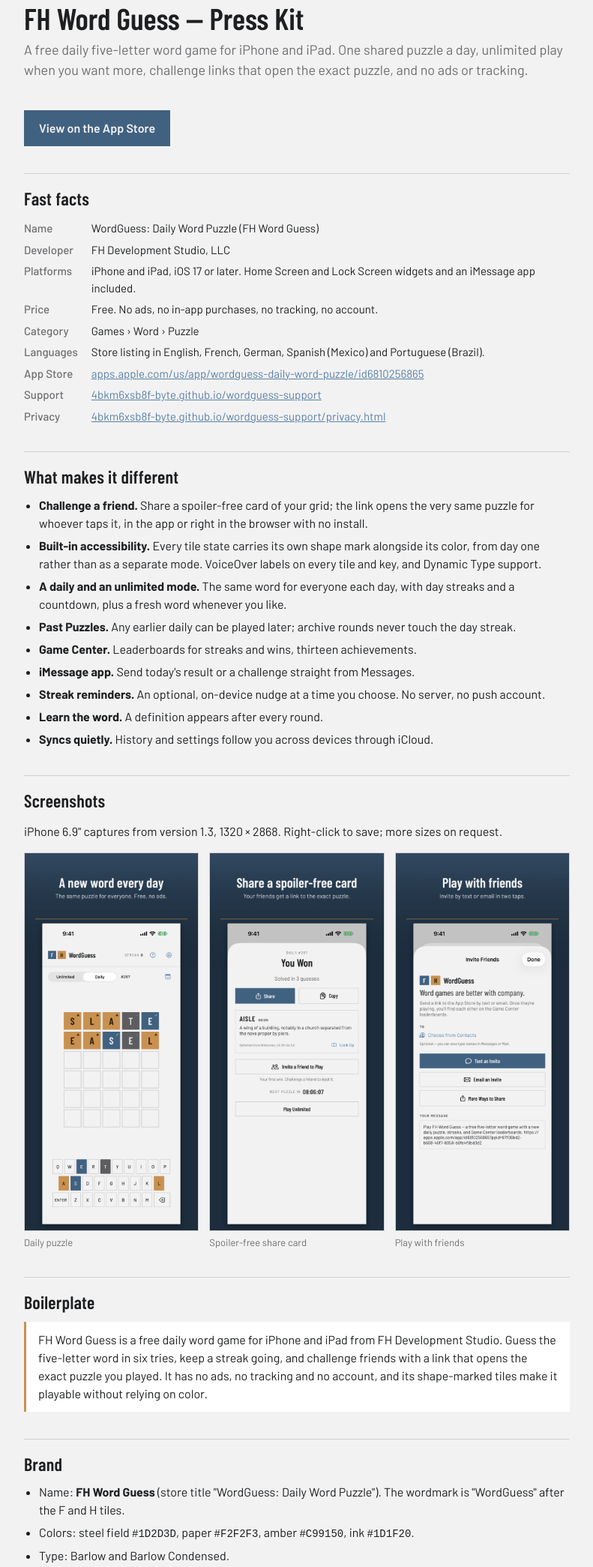
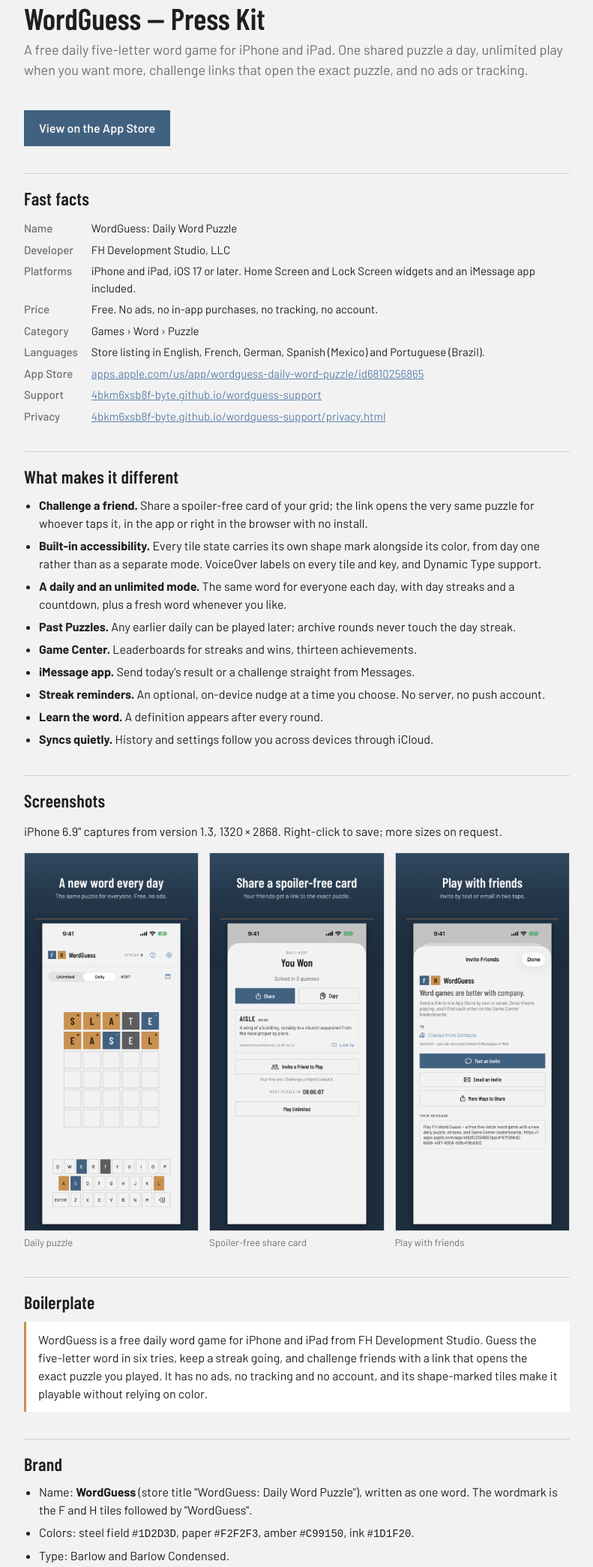
Before and after one commit to 4bkm6xsb8f-byte/wordguess-support, a plain HTML site: page press/index.html in a window 1280 px wide. Shown: the part 105-2195 px from the top of the page at 75% size, without its empty margins (244-1035 px from the left). Drawn offline with nearby package versions, Linux system fonts and the light colour scheme.

Commit message:
Name the app WordGuess in the web puzzle share text and the press kit
Co-Authored-By: Claude Fable 5.2 <noreply@anthropic.com>

```diff
--- a/press/index.html
+++ b/press/index.html
@@ -4,19 +4,19 @@
   <meta charset="utf-8">
   <meta name="viewport" content="width=device-width, initial-scale=1">
   <!--
-    FH Word Guess — press kit. Static, no build step. Published at
+    WordGuess — press kit. Static, no build step. Published at
     https://4bkm6xsb8f-byte.github.io/wordguess-support/press/ from the
     copy in hosting/wordguess-support/press/ (source of truth is the
     FHWordGuess repo). Colors are the brand tokens from Views/Theme.swift.
   -->
-  <title>FH Word Guess — Press Kit</title>
+  <title>WordGuess — Press Kit</title>
   <link rel="icon" type="image/png" sizes="32x32" href="/wordguess-support/favicon-32.png">
   <link rel="icon" type="image/png" sizes="96x96" href="/wordguess-support/favicon.png">
   <link rel="apple-touch-icon" href="/wordguess-support/apple-touch-icon.png">
-  <meta name="description" content="Facts, screenshots and contact details for FH Word Guess, a free daily five-letter word game for iPhone and iPad.">
+  <meta name="description" content="Facts, screenshots and contact details for WordGuess, a free daily five-letter word game for iPhone and iPad.">
   <link rel="canonical" href="https://4bkm6xsb8f-byte.github.io/wordguess-support/press/">
-  <meta property="og:site_name" content="FH Word Guess">
-  <meta property="og:title" content="FH Word Guess — Press Kit">
+  <meta property="og:site_name" content="WordGuess">
+  <meta property="og:title" content="WordGuess — Press Kit">
   <meta property="og:description" content="A free daily word puzzle with streaks, challenge links and no ads. Facts and screenshots for press and featuring.">
   <meta property="og:type" content="website">
   <meta property="og:url" content="https://4bkm6xsb8f-byte.github.io/wordguess-support/press/">
@@ -71,14 +71,14 @@
 </head>
 <body>
 <main>
-  <div class="mark" aria-label="FH Word Guess"><div class="tile f">F</div><div class="tile h">H</div><span>WordGuess</span></div>
-  <h1>FH Word Guess — Press Kit</h1>
+  <div class="mark" aria-label="FH WordGuess"><div class="tile f">F</div><div class="tile h">H</div><span>WordGuess</span></div>
+  <h1>WordGuess — Press Kit</h1>
   <p class="lede">A free daily five-letter word game for iPhone and iPad. One shared puzzle a day, unlimited play when you want more, challenge links that open the exact puzzle, and no ads or tracking.</p>
   <a class="btn" href="https://apps.apple.com/us/app/wordguess-daily-word-puzzle/id6810256865">View on the App Store</a>
 
   <h2>Fast facts</h2>
   <dl class="facts">
-    <dt>Name</dt><dd>WordGuess: Daily Word Puzzle (FH Word Guess)</dd>
+    <dt>Name</dt><dd>WordGuess: Daily Word Puzzle</dd>
     <dt>Developer</dt><dd>FH Development Studio, LLC</dd>
     <dt>Platforms</dt><dd>iPhone and iPad, iOS 17 or later. Home Screen and Lock Screen widgets and an iMessage app included.</dd>
     <dt>Price</dt><dd>Free. No ads, no in-app purchases, no tracking, no account.</dd>
@@ -111,11 +111,11 @@
   </div>
 
   <h2>Boilerplate</h2>
-  <p class="quote">FH Word Guess is a free daily word game for iPhone and iPad from FH Development Studio. Guess the five-letter word in six tries, keep a streak going, and challenge friends with a link that opens the exact puzzle you played. It has no ads, no tracking and no account, and its shape-marked tiles make it playable without relying on color.</p>
+  <p class="quote">WordGuess is a free daily word game for iPhone and iPad from FH Development Studio. Guess the five-letter word in six tries, keep a streak going, and challenge friends with a link that opens the exact puzzle you played. It has no ads, no tracking and no account, and its shape-marked tiles make it playable without relying on color.</p>
 
   <h2>Brand</h2>
   <ul>
-    <li>Name: <strong>FH Word Guess</strong> (store title "WordGuess: Daily Word Puzzle"). The wordmark is "WordGuess" after the F and H tiles.</li>
+    <li>Name: <strong>WordGuess</strong> (store title "WordGuess: Daily Word Puzzle"), written as one word. The wordmark is the F and H tiles followed by "WordGuess".</li>
     <li>Colors: steel field <code>#1D2D3D</code>, paper <code>#F2F2F3</code>, amber <code>#C99150</code>, ink <code>#1D1F20</code>.</li>
     <li>Type: Barlow and Barlow Condensed.</li>
   </ul>
```
Also changed, not shown: 404.html (+1 -1 lines), d/index.html (+1 -1 lines).
